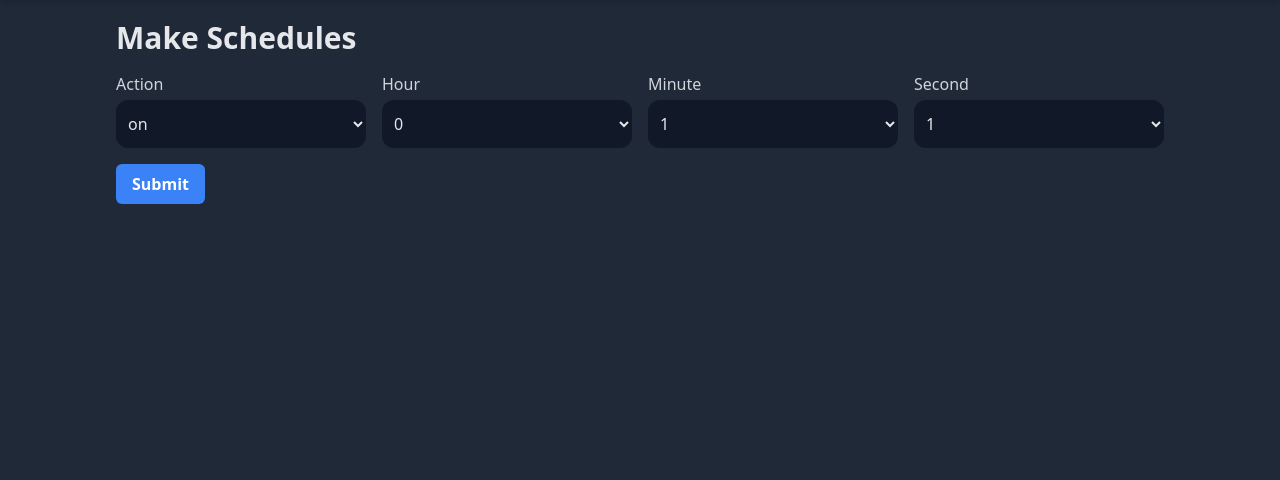
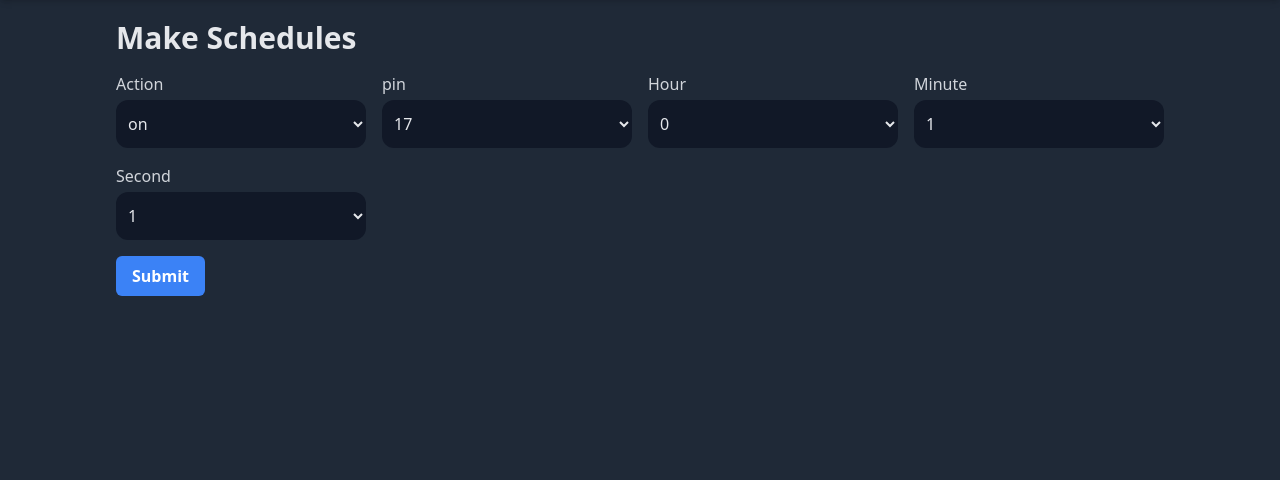
Before and after one commit to eka-septian/src-buku-penjadwalan-iot, a Flask app: page /schedules/ in a window 1280 px wide. Shown: the part 88-568 px from the top of the page. Run offline with Flask 3, Linux system fonts and the light colour scheme; data that the repository does not hold is empty; some libraries are stand-ins or nearby versions.

Commit message:
Add pin number to schedule form

```diff
--- a/project/schedules/routes.py
+++ b/project/schedules/routes.py
@@ -15,13 +15,14 @@ from . import bp
 def index():
     if request.method == "POST":
         action = Light.turn_on if request.form["action"] == "on" else Light.turn_of
+        pin = int(request.form["pin"])
         hour = int(request.form["hour"])
         minute = int(request.form["minute"])
         second = int(request.form["second"])
 
         print(action)
 
-        schedule_data = ScheduleModel(action , hour, minute, second)
+        schedule_data = ScheduleModel(action, pin, hour, minute, second)
         new_schedule = Schedule(**schedule_data.__dict__)
         db.session.add(new_schedule)
         db.session.commit()
--- a/project/schedules/services.py
+++ b/project/schedules/services.py
@@ -10,8 +10,8 @@ class ScheduleModel:
     minute: int
     second: int
 
-    def __init__(self, func: Callable, hour: int, minute: int, second: int):
-        self.id = bg_schedules.add_job(func, "cron", hour=hour, second=second, minute=minute, args=[17]).id
+    def __init__(self, func: Callable, pin: int, hour: int, minute: int, second: int):
+        self.id = bg_schedules.add_job(func, "cron", hour=hour, second=second, minute=minute, args=[pin]).id
         self.hour = hour
         self.minute = minute
         self.second = second
--- a/project/templates/schedule/index.html
+++ b/project/templates/schedule/index.html
@@ -12,6 +12,13 @@
                 <select id="action" name="action" class="select select-bordered bg-gray-900 w-full h-12 rounded-xl px-2">
                     <option>on</option>
                     <option>off</option>
+                </select>
+            </div>
+            <div>
+                <label for="pin" class="block text-gray-300 mb-1">pin</label>
+                <select id="pin" name="pin" class="select select-bordered bg-gray-900 w-full h-12 rounded-xl px-2">
+                    <option>17</option>
+                    <option>27</option>
                 </select>
             </div>
             <div>
```
